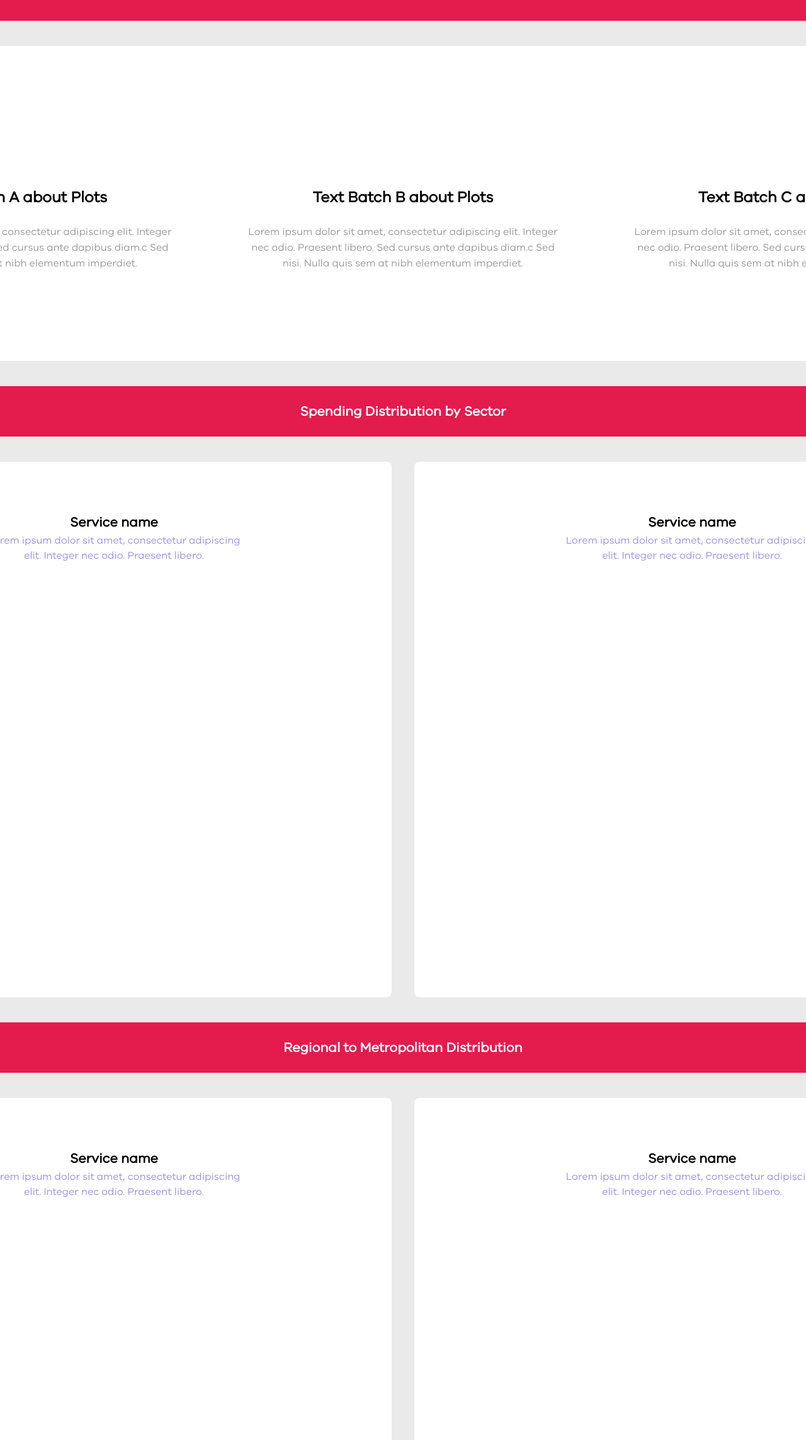
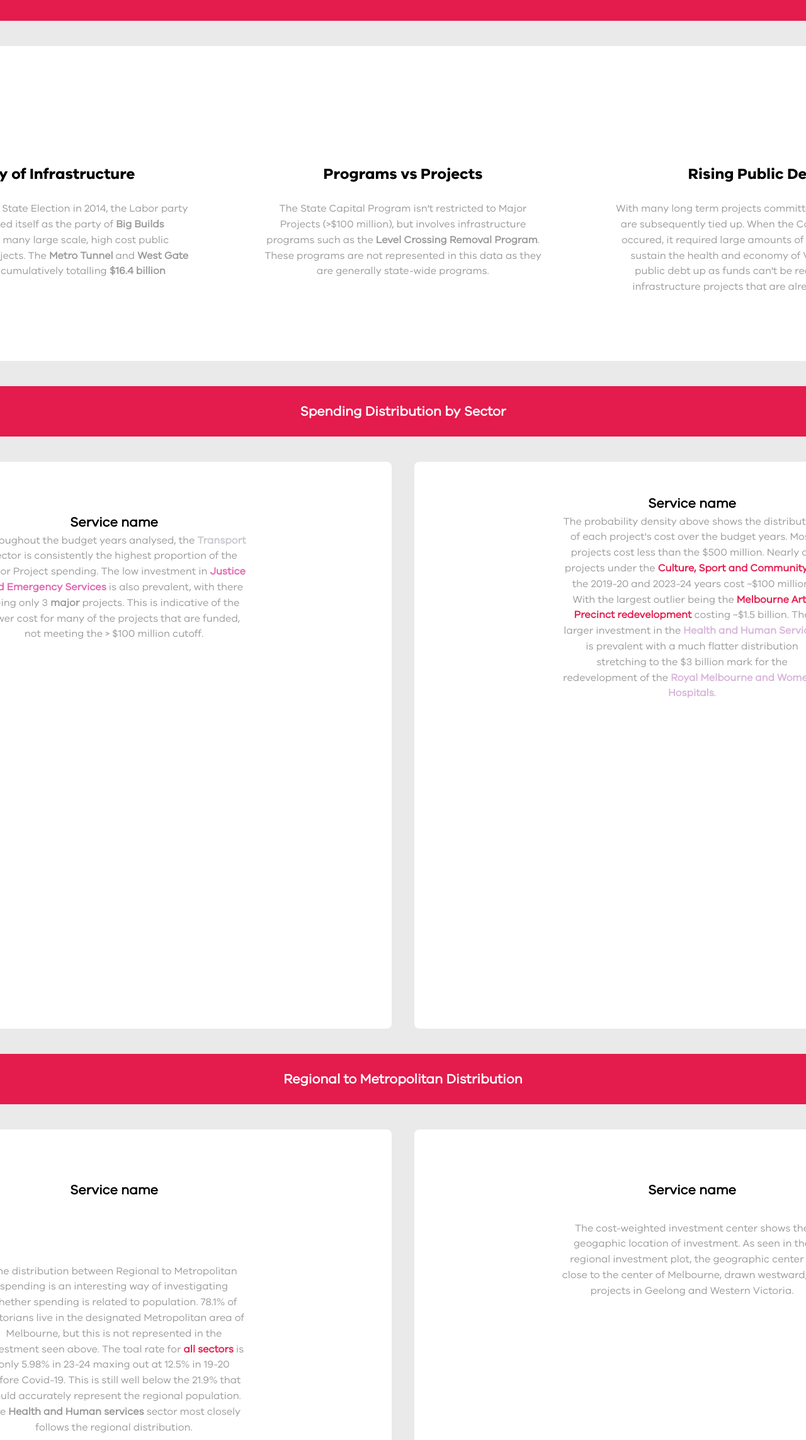
Before and after one commit to lochieaeromms/FIT3179, a plain HTML site: page Assignment2/index.html in a window 1280 px wide. Shown: the part 274-2560 px from the top of the page at 63% size. Drawn offline with Linux system fonts and the light colour scheme; a script that the page names is missing.

Commit message:
Add files via upload

```diff
--- a/Assignment2/density.vg.json
+++ b/Assignment2/density.vg.json
@@ -65,7 +65,7 @@
     }
 
 }]},{
-    "mark":{"type": "text", "align":"center","dx": 250,"fontWeight":"bold"},
+    "mark":{"type": "text", "align":"center","dx": 300,"fontWeight":"bold"},
     "transform": [{"filter":"datum.Project_name=='New Tarneit railway station'"}],
     "encoding": {"text":{"value": "Cost of Project ($mil)"}}
 }
--- a/Assignment2/index.html
+++ b/Assignment2/index.html
@@ -1,7 +1,7 @@
 <!DOCTYPE html>
 <html lang="en">
   <head>
-    <title>FIT3179 Submission</title>
+    <title>Presentation Page</title>
     <meta property="og:title" content="Presentation Page" />
     <meta name="viewport" content="width=device-width, initial-scale=1.0" />
     <meta charset="utf-8" />
@@ -30,8 +30,7 @@
         background-color: var(--dl-color-gray-white);
 
       }
-    </style>
-    <style>
+
       html {
       scroll-behavior: smooth;
       }
@@ -41,7 +40,6 @@
   <body>
     <link rel="stylesheet" href="./style.css" />
     <div>
-      <link href="./index.css" rel="stylesheet" />
 
       <div class="home-container">
         <div class="home-hero">
@@ -63,32 +61,32 @@
             <div class="home-cards-container">
               <div class="home-feature-card">
                 <span class="home-heading1 Card-Heading">
-                  Text Batch A about Plots
+                  Party of Infrastructure
                 </span>
                 <span class="home-text03 Card-Text">
-                  Lorem ipsum dolor sit amet, consectetur adipiscing elit.
-                  Integer nec odio. Praesent libero. Sed cursus ante dapibus
-                  diam.c Sed nisi. Nulla quis sem at nibh elementum imperdiet.
+                  Since winning the State Election in 2014, the Labor party has designated itself as the
+                  party of <b> Big Builds</b> implementing many large scale, high cost public infrastructure projects.
+                  The <b>Metro Tunnel</b> and <b>West Gate Tunnel</b> alone cumulatively totalling <b>$16.4 billion</b>
                 </span>
               </div>
               <div class="home-feature-card1">
                 <span class="home-heading2 Card-Heading">
-                  Text Batch B about Plots
+                  Programs vs Projects
                 </span>
                 <span class="home-text04 Card-Text">
-                  Lorem ipsum dolor sit amet, consectetur adipiscing elit.
-                  Integer nec odio. Praesent libero. Sed cursus ante dapibus
-                  diam.c Sed nisi. Nulla quis sem at nibh elementum imperdiet.
+                  The State Capital Program isn't restricted to Major Projects (>$100 million), but involves infrastructure
+                  programs such as the <b>Level Crossing Removal Program</b>. These programs are not represented in this data
+                  as they are generally state-wide programs.
                 </span>
               </div>
               <div class="home-feature-card2">
                 <span class="home-heading3 Card-Heading">
-                  Text Batch C about Plots
+                  Rising Public Debt
                 </span>
                 <span class="home-text05 Card-Text">
-                  Lorem ipsum dolor sit amet, consectetur adipiscing elit.
-                  Integer nec odio. Praesent libero. Sed cursus ante dapibus
-                  diam.c Sed nisi. Nulla quis sem at nibh elementum imperdiet.
+                 With many long term projects committed to, public funds are subsequently tied up. When the Covid-19 pandemic occured, it required
+                 large amounts of public funding to sustain the health and economy of Victoria, driving public debt up as funds can't be reallocated
+                 from infrastructure projects that are already underway.
                 </span>
               </div>
             </div>
@@ -102,8 +100,10 @@
             <div class="home-card-content1">
               <h3 id="vis2">Service name</h3>
               <span class="home-text07 Card-Text">
-                Lorem ipsum dolor sit amet, consectetur adipiscing elit. Integer
-                nec odio. Praesent libero.
+                Throughout the budget years analysed, the <span class = "Transport"> Transport</span> sector is consistently
+                the highest proportion of the Major Project spending. The low investment in <span class="Justice"> Justice and Emergency Services</span> is also prevalent, with there being only 3 <b>major</b>
+                projects. This is indicative of the lower cost for many of the projects that are funded, not meeting the > $100 million cutoff.
+
               </span>
             </div>
           </div>
@@ -111,8 +111,11 @@
             <div class="home-card-content2">
               <h3 id="vis5">Service name</h3>
               <span class="home-text09 Card-Text">
-                Lorem ipsum dolor sit amet, consectetur adipiscing elit. Integer
-                nec odio. Praesent libero.
+                The probability density above shows the distribution of each project's cost over the budget years. Most projects cost less than
+                the $500 million. Nearly all projects under the <span class="Culture"> Culture, Sport and Community</span> in the 2019-20 and 2023-24 years
+                cost ~$100 million. With the largest outlier being the<span class="Culture"> Melbourne Arts Precinct redevelopment</span> costing ~$1.5 billion.
+                The larger investment in the <span class="Health">Health and Human Services</span> is prevalent with a much flatter distribution stretching to the $3 billion mark for the redevelopment
+                of the <span class="Health">Royal Melbourne and Women's Hospitals</span>.
               </span>
             </div>
           </div>
@@ -125,8 +128,10 @@
             <div class="home-card-content3">
               <h3 id="vis4">Service name</h3>
               <span class="home-text11 Card-Text">
-                Lorem ipsum dolor sit amet, consectetur adipiscing elit. Integer
-                nec odio. Praesent libero.
+                The distribution between Regional to Metropolitan spending is an interesting way of investigating whether spending is related to population.
+                78.1% of Victorians live in the designated Metropolitan area of Melbourne, but this is not represented in the investment seen above. The toal rate for <span class="Culture">all sectors</span>
+                is only 5.98% in 23-24 maxing out at 12.5% in 19-20 before Covid-19. This is still well below the 21.9% that would accurately represent the regional population. The <span class="grey">Health and Human services</span> sector most closely
+                follows the regional distribution.
               </span>
             </div>
           </div>
@@ -134,8 +139,9 @@
             <div class="home-card-content4">
               <h3  id="vis3">Service name</h3>
               <span class="home-text13 Card-Text">
-                Lorem ipsum dolor sit amet, consectetur adipiscing elit. Integer
-                nec odio. Praesent libero.
+                The cost-weighted investment center shows the geogaphic location of investment. As seen in the regional investment plot, the geographic center is close to the center of Melbourne,
+                drawn westward, by projects in Geelong and Western Victoria.
+
               </span>
             </div>
           </div>
@@ -146,9 +152,13 @@
         <div class="home-service-card5">
           <div id="about-us" class="home-about-us">
             <div class="home-heading-container">
-              <h4 class="home-text14">
-                What's the story behind our product?
-              </h4>
+              <span class="home-text14">
+                A common idea amongst the general public is that infrastructure projects regularly are delivered over-budget and late.
+                Looking at all the projects that have been completed since being added to the State Capital Program, we can see there is actually a
+                50%-50% split on projects that were <span class="Health">finished late</span> to those that were <span class=Culture> delivered early</span>.
+                Of the 12 late projects, 7 belong to the <b>Transport</b> sector, these projects will no doubt be joined by the Metro Tunnel and West Gate Tunnel that are already late to their initial
+                completion dates.
+              </span>
             </div>
             <div id="vis6">
 
--- a/Assignment2/style.css
+++ b/Assignment2/style.css
@@ -31,6 +31,31 @@
 }
 body{
   font-family: "VIC-Regular";
+}
+
+.Transport{
+  color: #c9c6cc;
+  font-weight: 1000;
+}
+
+.Justice{
+    color:#df65b0;
+    font-weight: 1000;
+}
+
+.Culture{
+  color:#e41b4d;
+  font-weight: 1000;
+}
+
+.Health{
+  color:#d7b5d8;
+  font-weight: 1000;
+}
+
+.grey{
+  color: #969696;
+  font-weight: 1000;
 }
 .button {
   color: var(--dl-color-gray-black);
@@ -106,6 +131,7 @@ body{
   line-height: 1.55;
   text-transform: none;
   text-decoration: none;
+  font-family: "VIC-Bold";
 }
 .Anchor {
   font-size: 18px;
@@ -247,8 +273,8 @@ body{
   max-width: auto;
   align-items: center;
   padding-top: 0;
-  padding-left: var(--dl-space-space-tripleunit);
-  padding-right: var(--dl-space-space-tripleunit);
+  padding-left: 100px;
+  padding-right: 100px;
   flex-direction: column;
   padding-bottom: var(--dl-space-space-tenunits);
 }
@@ -348,7 +374,7 @@ body{
 }
 .home-service-card1 {
   width: 49%;
-  height: 850px;
+  height: 900px;
   display: flex;
   min-height: auto;
   align-items: center;
@@ -372,13 +398,13 @@ body{
   margin-bottom: var(--dl-space-space-fourunits);
 }
 .home-text07 {
-  color: var(--dl-color-primary-700);
+  color:  var(--dl-color-gray-500);
   text-align: center;
   margin-bottom: var(--dl-space-space-fourunits);
 }
 .home-service-card2 {
   width: 49%;
-  height: 850px;
+  height: 900px;
   display: flex;
   min-height: auto;
   align-items: center;
@@ -389,7 +415,7 @@ body{
   background-color: var(--dl-color-gray-white);
 }
 .home-card-content2 {
-  margin: var(--dl-space-space-fiveunits);
+  margin: 10px;
   display: flex;
   padding: var(--dl-space-space-fiveunits);
   max-width: 500px;
@@ -402,7 +428,7 @@ body{
   margin-bottom: var(--dl-space-space-fourunits);
 }
 .home-text09 {
-  color: var(--dl-color-primary-700);
+  color: var(--dl-color-gray-500);
   text-align: center;
   margin-bottom: var(--dl-space-space-fourunits);
 }
@@ -441,7 +467,7 @@ body{
 }
 .home-service-card3 {
   width: 49%;
-  height: 850px;
+  height: 1000px;
   display: flex;
   min-height: auto;
   align-items: center;
@@ -462,16 +488,16 @@ body{
 }
 .home-text10 {
   text-align: center;
-  margin-bottom: var(--dl-space-space-fourunits);
+  margin-top: 50px;
 }
 .home-text11 {
-  color: var(--dl-color-primary-700);
+  color:  var(--dl-color-gray-500);
   text-align: center;
-  margin-bottom: var(--dl-space-space-fourunits);
+  margin-top: 100px;
 }
 .home-service-card4 {
   width: 49%;
-  height: 850px;
+  height: 1000px;
   display: flex;
   min-height: auto;
   align-items: center;
@@ -493,12 +519,12 @@ body{
 }
 .home-text12 {
   text-align: center;
-  margin-bottom: var(--dl-space-space-fourunits);
+  margin-top: var(--dl-space-space-fourunits);
 }
 .home-text13 {
-  color: var(--dl-color-primary-700);
+  color: var(--dl-color-gray-500);
   text-align: center;
-  margin-bottom: var(--dl-space-space-fourunits);
+  margin-top: var(--dl-space-space-fourunits);
 }
 .home-hero3 {
   width: 1800px;
@@ -541,8 +567,8 @@ body{
   max-width: auto;
   align-items: flex-start;
   padding-top: 60px;
-  padding-left: 0px;
-  padding-right: 0px;
+  padding-left: 35px;
+  padding-right: 35px;
   flex-direction: row;
   padding-bottom: 60px;
   justify-content: center;
@@ -555,7 +581,10 @@ body{
   flex-direction: column;
 }
 .home-text14 {
-  margin-bottom: var(--dl-space-space-tripleunit);
+  color: var(--dl-color-gray-500);
+  text-align: center;
+  margin-top: var(--dl-space-space-fourunits);
+  font-size: 20px;
 }
 .home-secondary-text {
   color: var(--dl-color-gray-500);
```
